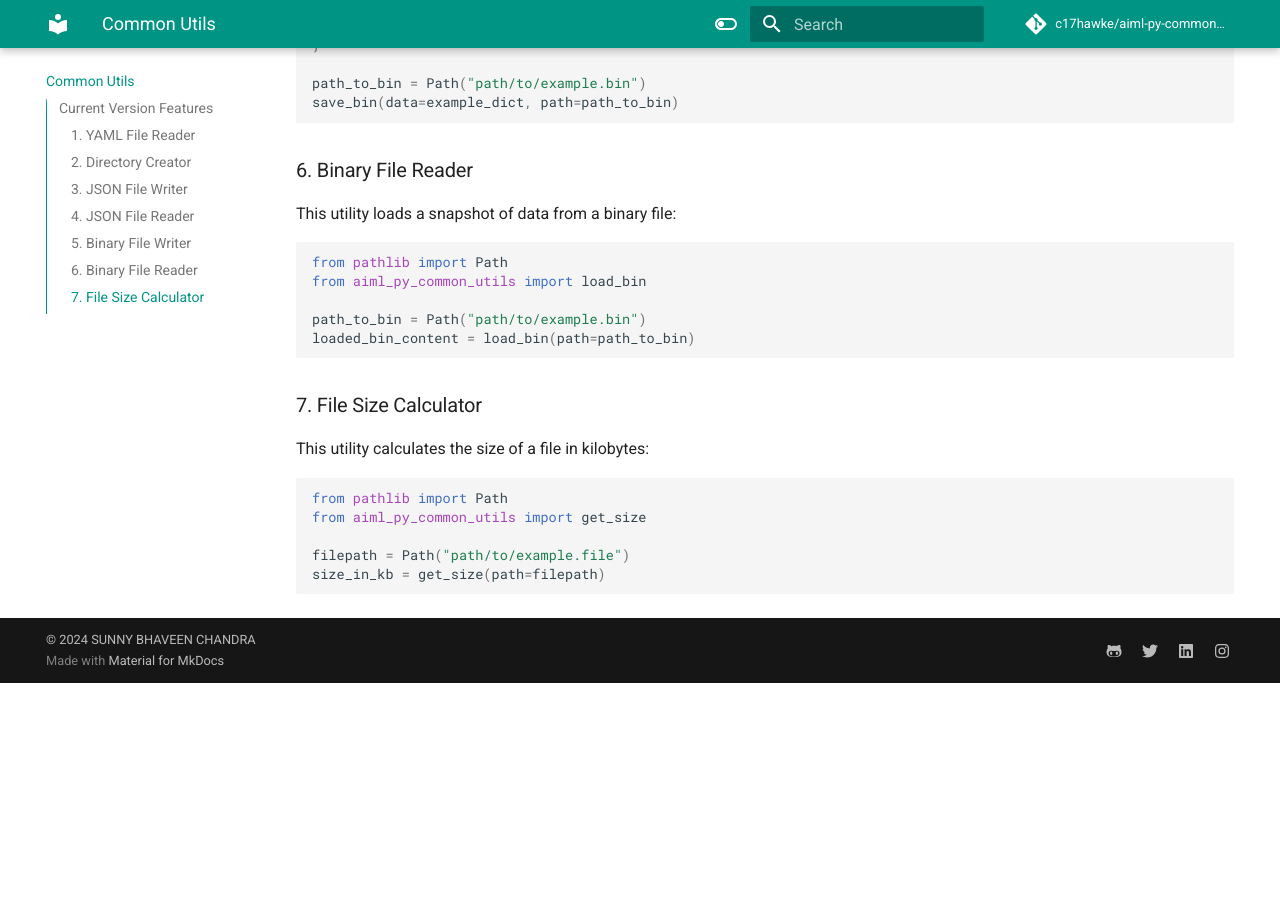
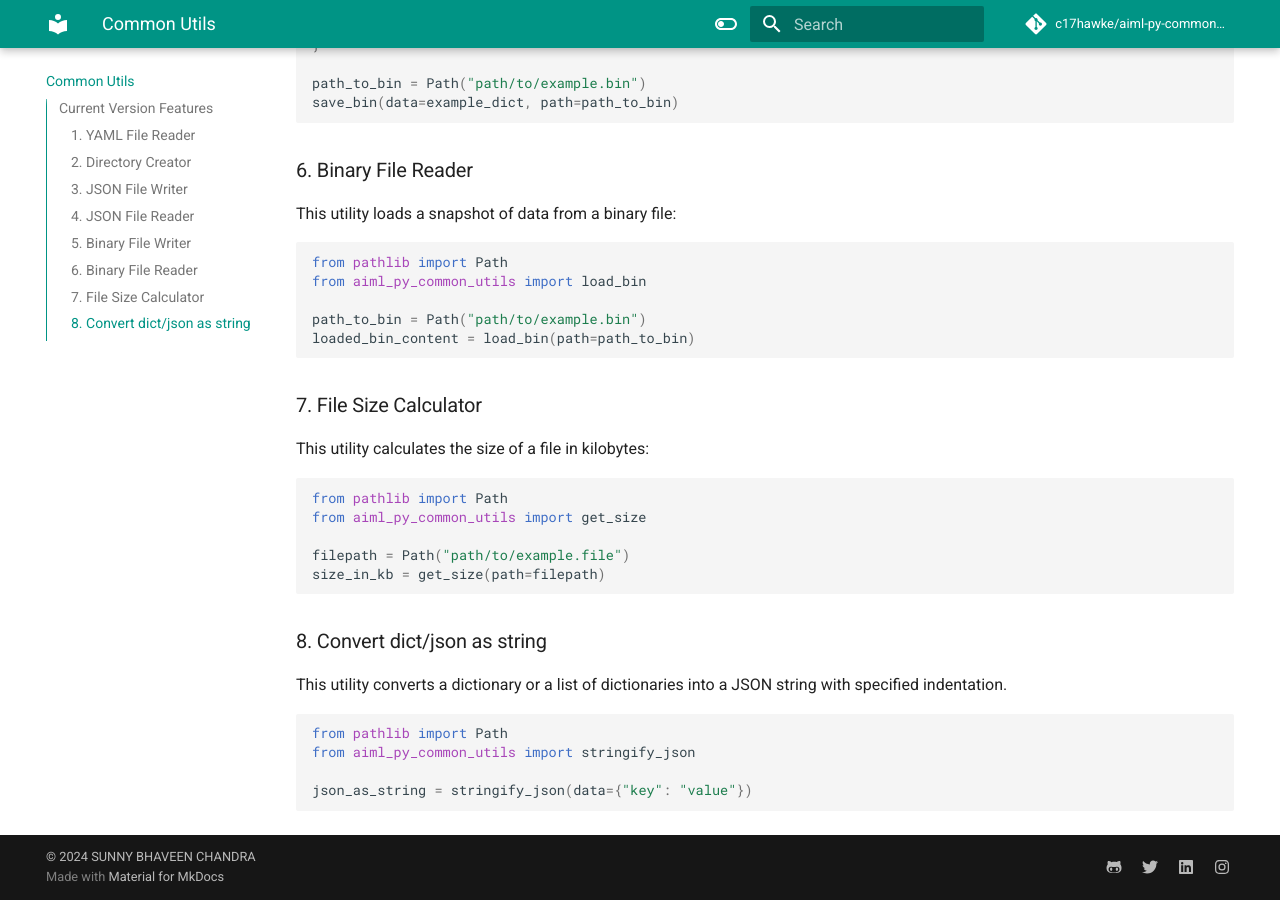
Before and after one commit to c17hawke/aiml-py-common-utils, an MkDocs documentation site: the page built from docs/Common_Utils.md, in a window 1280 px wide and 900 px high, scrolled down 2427 px. Built offline with MkDocs 1.6.1 and Material for MkDocs 9.7.7, drawn with Linux system fonts in a browser that asks for light colours; comment, search, counter and statistics services are not loaded; before the commit the page ends 3110 px from its top, so only the background shows below that.

Commit message:
update with new method example

````diff
--- a/docs/Common_Utils.md
+++ b/docs/Common_Utils.md
@@ -142,3 +142,14 @@ from aiml_py_common_utils import get_size
 filepath = Path("path/to/example.file")
 size_in_kb = get_size(path=filepath)
 ```
+
+### 8. Convert dict/json as string
+
+This utility converts a dictionary or a list of dictionaries into a JSON string with specified indentation.
+
+```python
+from pathlib import Path
+from aiml_py_common_utils import stringify_json
+
+json_as_string = stringify_json(data={"key": "value"})
+```
````
